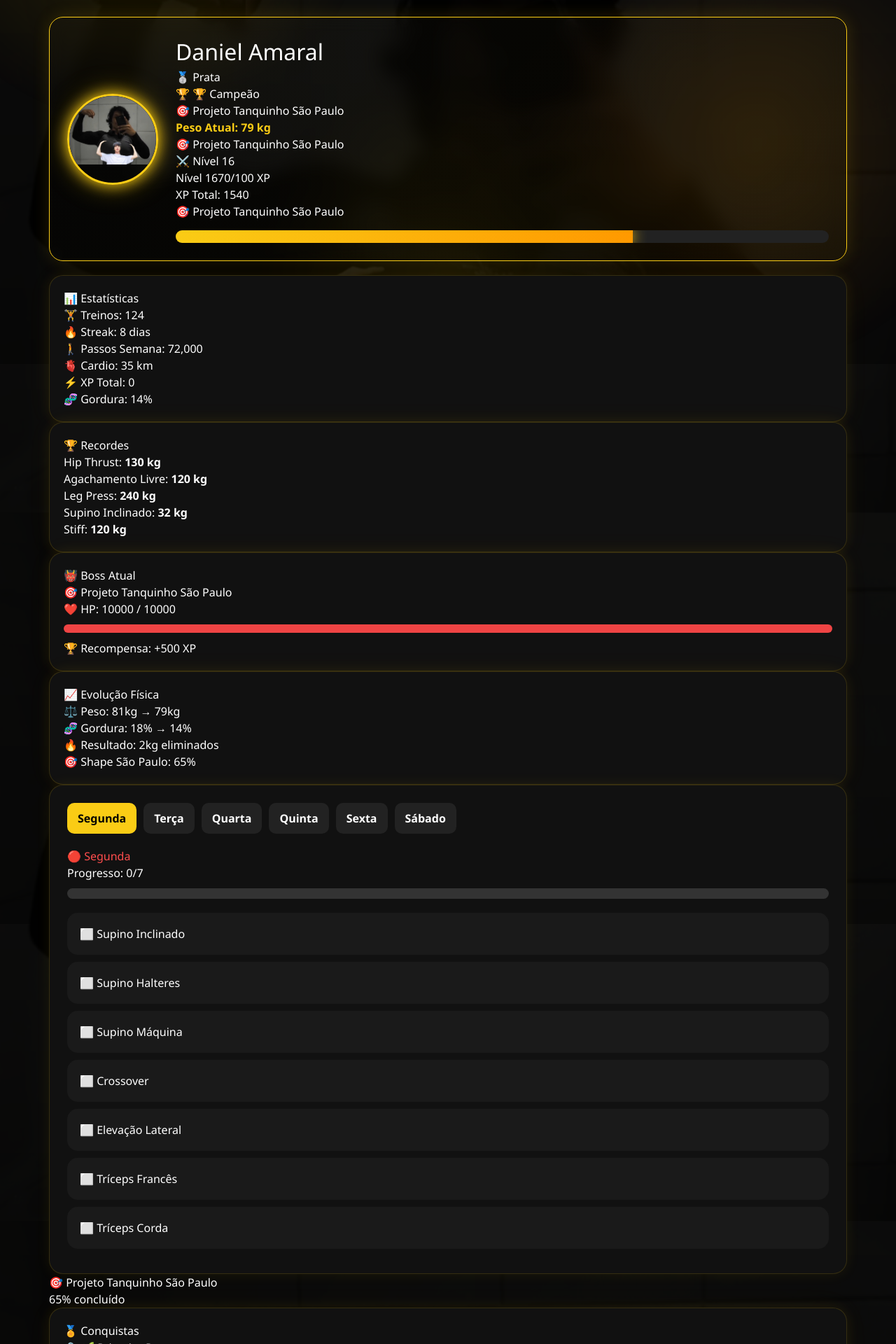
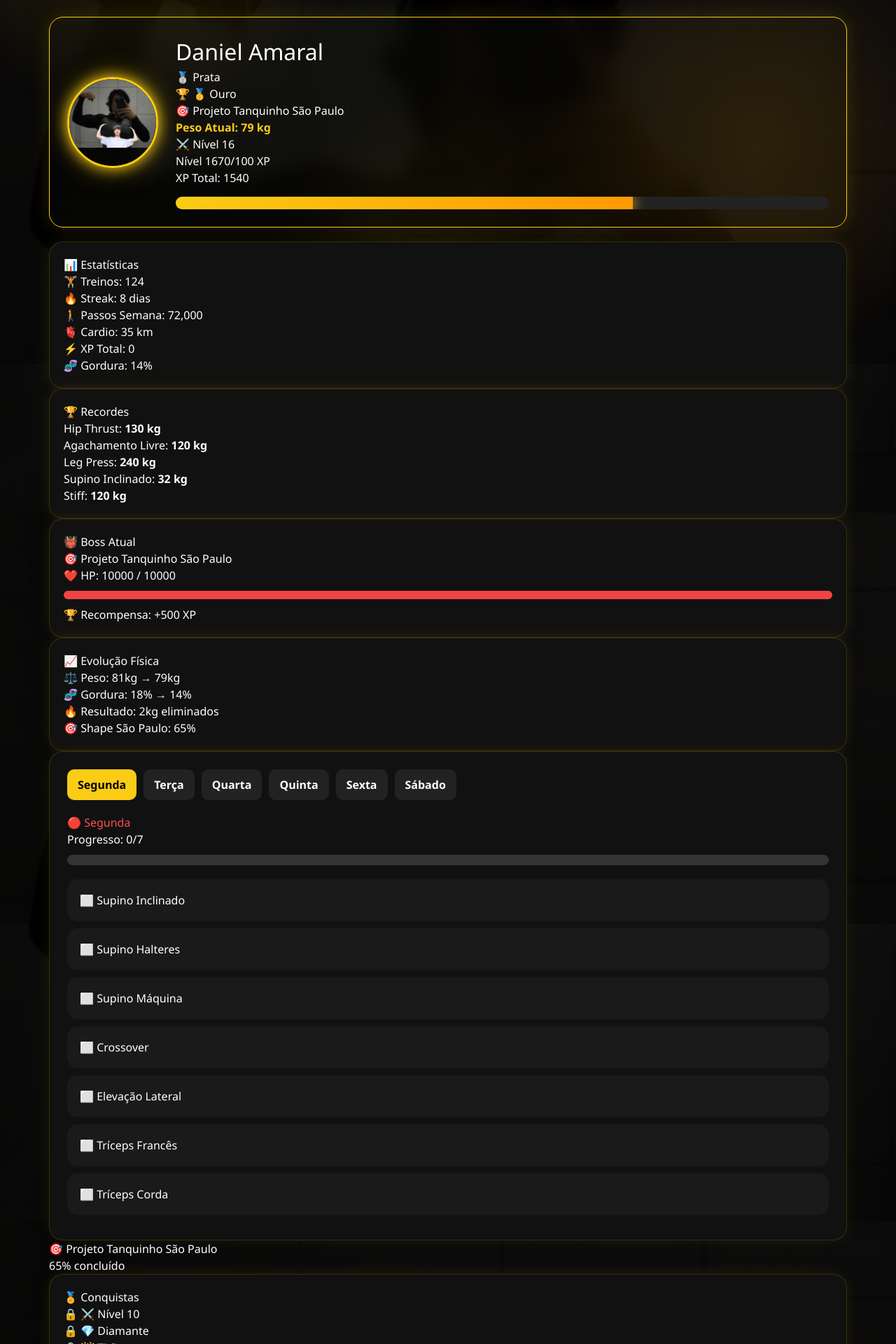
Before and after one commit to danielamaraldossantosneto-spec/ares-tracker, a React (Vite) app: page / in a window 1280 px wide. Shown: the part 280-2200 px from the top of the page at 70% size. Built offline with nearby package versions, Linux system fonts and the light colour scheme.

Commit message:
Sistema de classes automáticas

```diff
--- a/src/components/AchievementsCard.jsx
+++ b/src/components/AchievementsCard.jsx
@@ -4,29 +4,16 @@ export default function AchievementsCard() {
   Number(localStorage.getItem("ares_xp_total")) || 0;
 
 const conquistas = [
-
   {
-      nome: "🌱 Primeiro Passo",
-      desbloqueada: xpTotal >= 10,
+    nome: "⚔️ Nível 10",
+    desbloqueada: xpTotal >= 1000,
   },
-
   {
-      nome: "⚔️ Guerreiro",
-      desbloqueada: xpTotal >= 500,
+    nome: "💎 Diamante",
+    desbloqueada: xpTotal >= 2000,
   },
-
-    {
-      nome: "🏆 Campeão",
-      desbloqueada: xpTotal >= 1500,
-    },
-
   {
     nome: "👑 Titã",
-      desbloqueada: xpTotal >= 3000,
-    },
-
-    {
-      nome: "💎 Deus da Guerra",
     desbloqueada: xpTotal >= 5000,
   },
 ];
--- a/src/components/BossCard.jsx
+++ b/src/components/BossCard.jsx
@@ -46,4 +46,24 @@ export default function BossCard() {
       </p>
     </div>
   );
+  const xpTotal =
+  Number(localStorage.getItem("ares_xp_total")) || 0;
+
+let bossNome = "🐺 Lobo Sombrio";
+let bossHpMax = 10000;
+
+if (xpTotal >= 1000) {
+  bossNome = "👹 Minotauro";
+  bossHpMax = 20000;
 }
+
+if (xpTotal >= 3000) {
+  bossNome = "🐉 Dragão Ancião";
+  bossHpMax = 50000;
+}
+
+if (xpTotal >= 5000) {
+  bossNome = "⚔️ Ares";
+  bossHpMax = 100000;
+}
+}
--- a/src/components/ProfileCard.jsx
+++ b/src/components/ProfileCard.jsx
@@ -1,11 +1,7 @@
 export default function ProfileCard({
   nome,
   rank,
-  classe,
   peso,
-  nivel,
-  xp,
-  xpTotal,
 }) {
   const xpAtual =
     Number(localStorage.getItem("ares_xp")) || 70;
@@ -15,12 +11,34 @@ const xpTotalAtual =
 
   const nivelAtual =
     Math.floor(xpTotalAtual / 100) + 1;
+
+  let classeAtual = "🥉 Bronze";
+
+  if (xpTotalAtual >= 500) {
+    classeAtual = "🥈 Prata";
+  }
+
+  if (xpTotalAtual >= 1000) {
+    classeAtual = "🥇 Ouro";
+  }
+
+  if (xpTotalAtual >= 2000) {
+    classeAtual = "💎 Diamante";
+  }
+
+  if (xpTotalAtual >= 5000) {
+    classeAtual = "👑 Titã";
+  }
+
+  if (xpTotalAtual >= 10000) {
+    classeAtual = "🏛️ Deus da Guerra";
+  }
+
   return (
     <div className="profile-card">
       <div className="profile-content">
 
         <div className="avatar-rpg">
-
           <img
             src="/daniel.jpeg"
             alt="Daniel"
@@ -30,16 +48,19 @@ const nivelAtual =
           <div className="level-badge">
             {nivelAtual}
           </div>
-
         </div>
 
         <div className="profile-info">
+
           <h2>{nome}</h2>
+
           <p className="rank">
             {rank}
           </p>
 
-          <p>🏆 {classe}</p>
+          <p>
+            🏆 {classeAtual}
+          </p>
 
           <p className="mission">
             🎯 Projeto Tanquinho São Paulo
@@ -48,32 +69,35 @@ const nivelAtual =
           <p className="peso">
             Peso Atual: {peso} kg
           </p>
-          <p className="meta-text">
-  🎯 Projeto Tanquinho São Paulo
-</p>
 
-          <h3>⚔️ Nível {nivelAtual}</h3>
+          <h3>
+            ⚔️ Nível {nivelAtual}
+          </h3>
 
           <div className="level-box">
-            <span>Nível {nivelAtual}</span>
-            <span>{xpAtual}/100 XP</span>
+            <span>
+              Nível {nivelAtual}
+            </span>
+
+            <span>
+              {xpAtual}/100 XP
+            </span>
           </div>
 
-          <p>XP Total: {xpTotalAtual}</p>
-          <p className="meta-atual">
-  🎯 Projeto Tanquinho São Paulo
+          <p>
+            XP Total: {xpTotalAtual}
           </p>
 
           <div className="xp-bar">
             <div
               className="xp-fill"
               style={{
-      width: `${xpAtual % 100}%`,
+                width: `${xpAtual}%`,
               }}
             />
 
             <span className="xp-text">
-    {xpAtual % 100}/100 XP
+              {xpAtual}/100 XP
             </span>
           </div>
 
```
Lines whose indentation alone changed are shown as unchanged.
